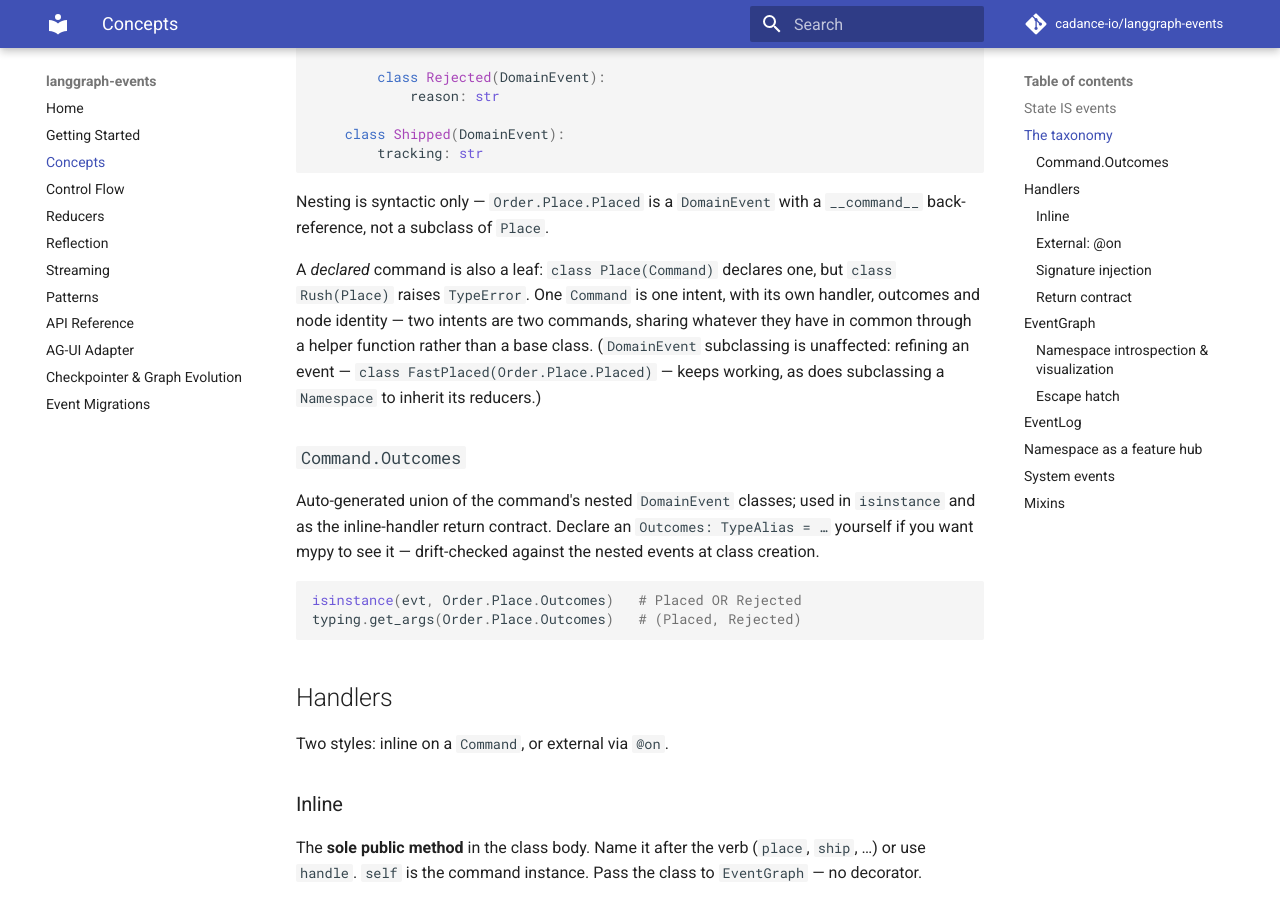
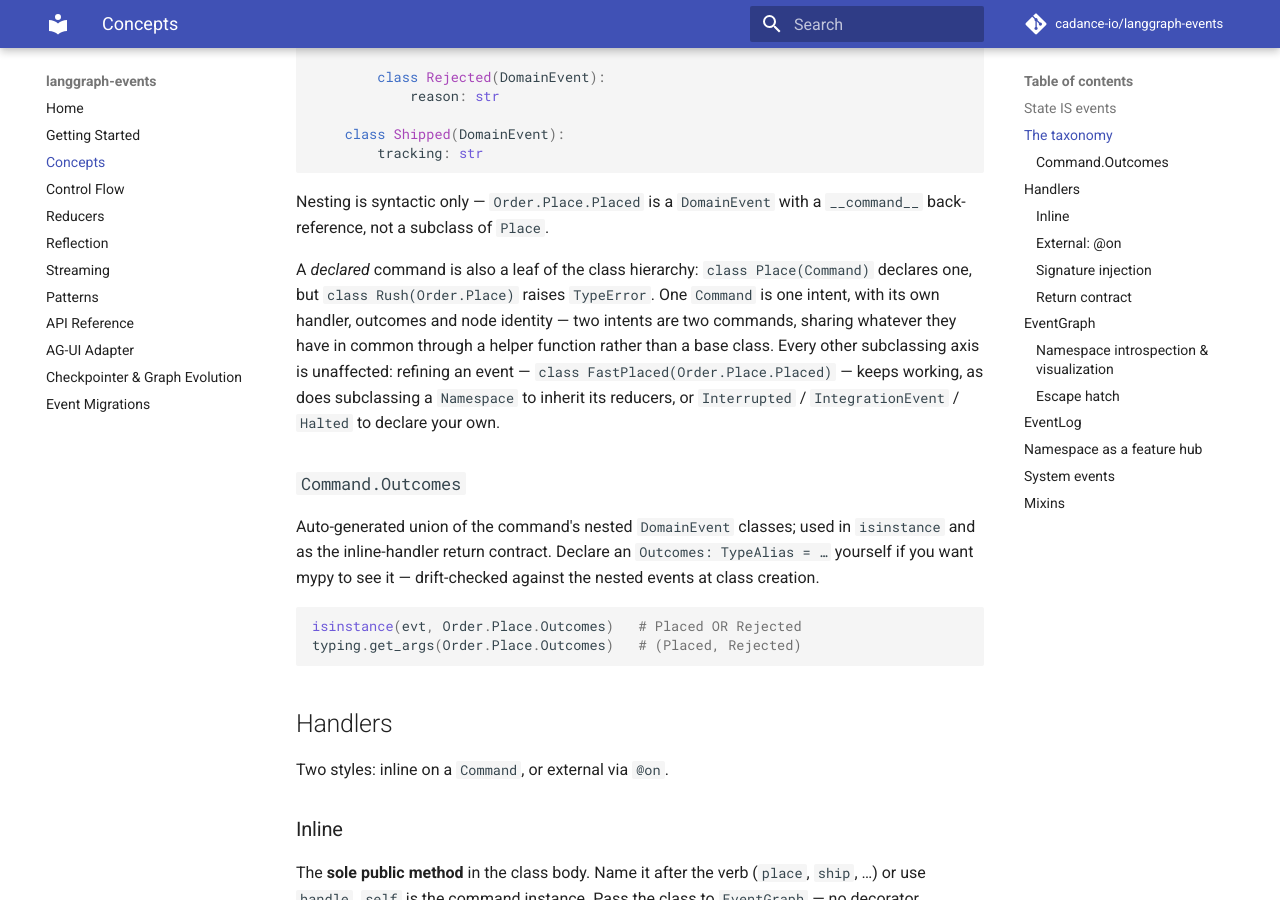
Before and after one commit to cadance-io/langgraph-events, an MkDocs documentation site: the page built from docs/concepts.md, in a window 1280 px wide and 900 px high, scrolled down 1124 px. Built offline with MkDocs 1.6.1 and Material for MkDocs 9.7.7, drawn with Linux system fonts in a browser that asks for light colours; comment, search, counter and statistics services are not loaded.

Commit message:
docs: tighten the Command-inheritance wording after review
Verified the #141 doc surface empirically against the branch tip and
corrected two overreaches:

- CHANGELOG: "never from a parent" / "no parent to inherit from" is not
  quite true. `raises`/`invariants`/`retry`/`previously` now read through
  a uniform `getattr`, so a plain (non-`Command`) mixin base can still
  supply one. What the change removes is the *parent Command* case, so
  say that.
- concepts.md: `class Rush(Place)` names a class that is not in scope
  outside `Order` — use `Order.Place`, matching api.md. Spell out that
  "leaf" means leaf of the class hierarchy, and name the remaining
  untouched axis (`Interrupted`/`IntegrationEvent`/`Halted`) alongside
  `DomainEvent` and `Namespace`.

Co-Authored-By: Claude Opus 5 (1M context) <noreply@anthropic.com>

```diff
--- a/docs/concepts.md
+++ b/docs/concepts.md
@@ -38,7 +38,7 @@ class Order(Namespace):
 
 Nesting is syntactic only — `Order.Place.Placed` is a `DomainEvent` with a `__command__` back-reference, not a subclass of `Place`.
 
-A *declared* command is also a leaf: `class Place(Command)` declares one, but `class Rush(Place)` raises `TypeError`. One `Command` is one intent, with its own handler, outcomes and node identity — two intents are two commands, sharing whatever they have in common through a helper function rather than a base class. (`DomainEvent` subclassing is unaffected: refining an event — `class FastPlaced(Order.Place.Placed)` — keeps working, as does subclassing a `Namespace` to inherit its reducers.)
+A *declared* command is also a leaf of the class hierarchy: `class Place(Command)` declares one, but `class Rush(Order.Place)` raises `TypeError`. One `Command` is one intent, with its own handler, outcomes and node identity — two intents are two commands, sharing whatever they have in common through a helper function rather than a base class. Every other subclassing axis is unaffected: refining an event — `class FastPlaced(Order.Place.Placed)` — keeps working, as does subclassing a `Namespace` to inherit its reducers, or `Interrupted` / `IntegrationEvent` / `Halted` to declare your own.
 
 ### `Command.Outcomes`
 
```
Also changed, not shown: CHANGELOG.md (+5 -5 lines).
